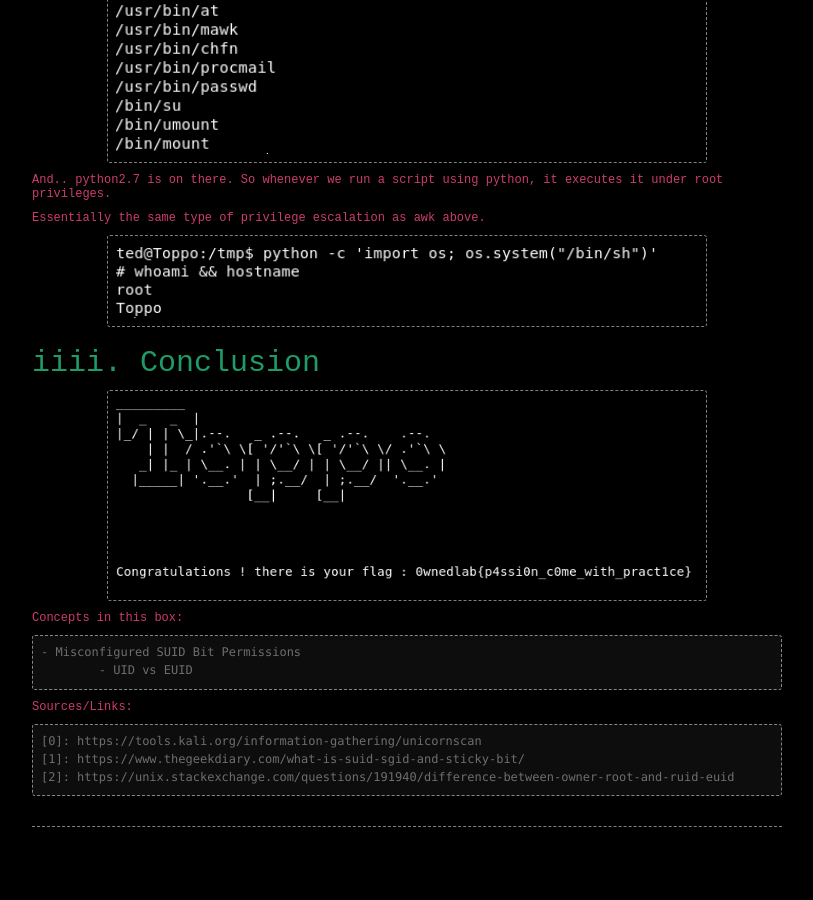
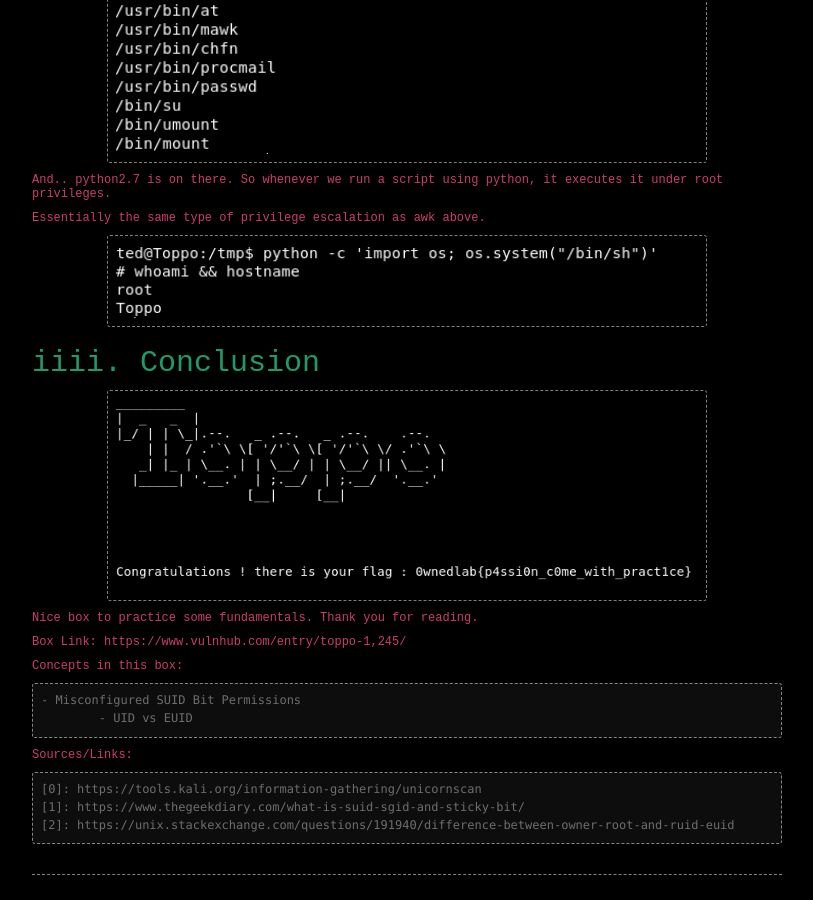
Before and after one commit to ch4n3l/ch4n3l.github.io, a Jekyll site: the page built from _posts/2017/2018-07-14-toppo.md, in a window 1280 px wide and 900 px high, scrolled down 4516 px. Shown: the whole window, without its empty margins (233-1046 px from the left). Built offline with Jekyll 4.4.1, drawn with Linux system fonts in a browser that asks for light colours; comment, search, counter and statistics services are not loaded; before the commit the page ends 5368 px from its top, so only the background shows below that.

Commit message:
box link

```diff
--- a/_posts/2017/2018-07-14-toppo.md
+++ b/_posts/2017/2018-07-14-toppo.md
@@ -155,6 +155,10 @@ Essentially the same type of privilege escalation as awk above.
 ## iiii. Conclusion
 ![Screenshot]({{ site.baseurl }}/images/posts/2017/toppo/flag.png)
 
+Nice box to practice some fundamentals. Thank you for reading.
+
+Box Link: https://www.vulnhub.com/entry/toppo-1,245/
+
 Concepts in this box:
 ~~~
 - Misconfigured SUID Bit Permissions
```
